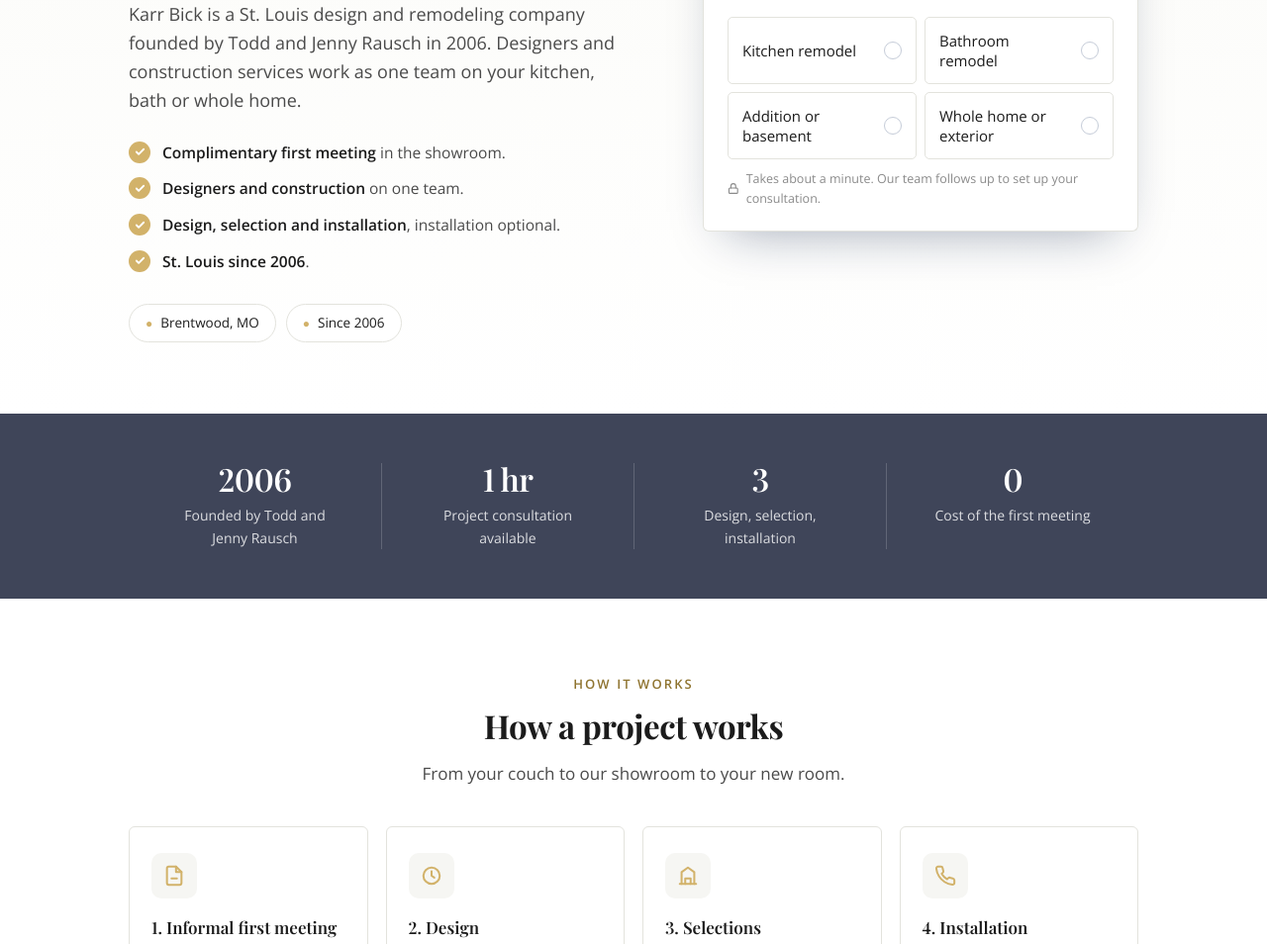
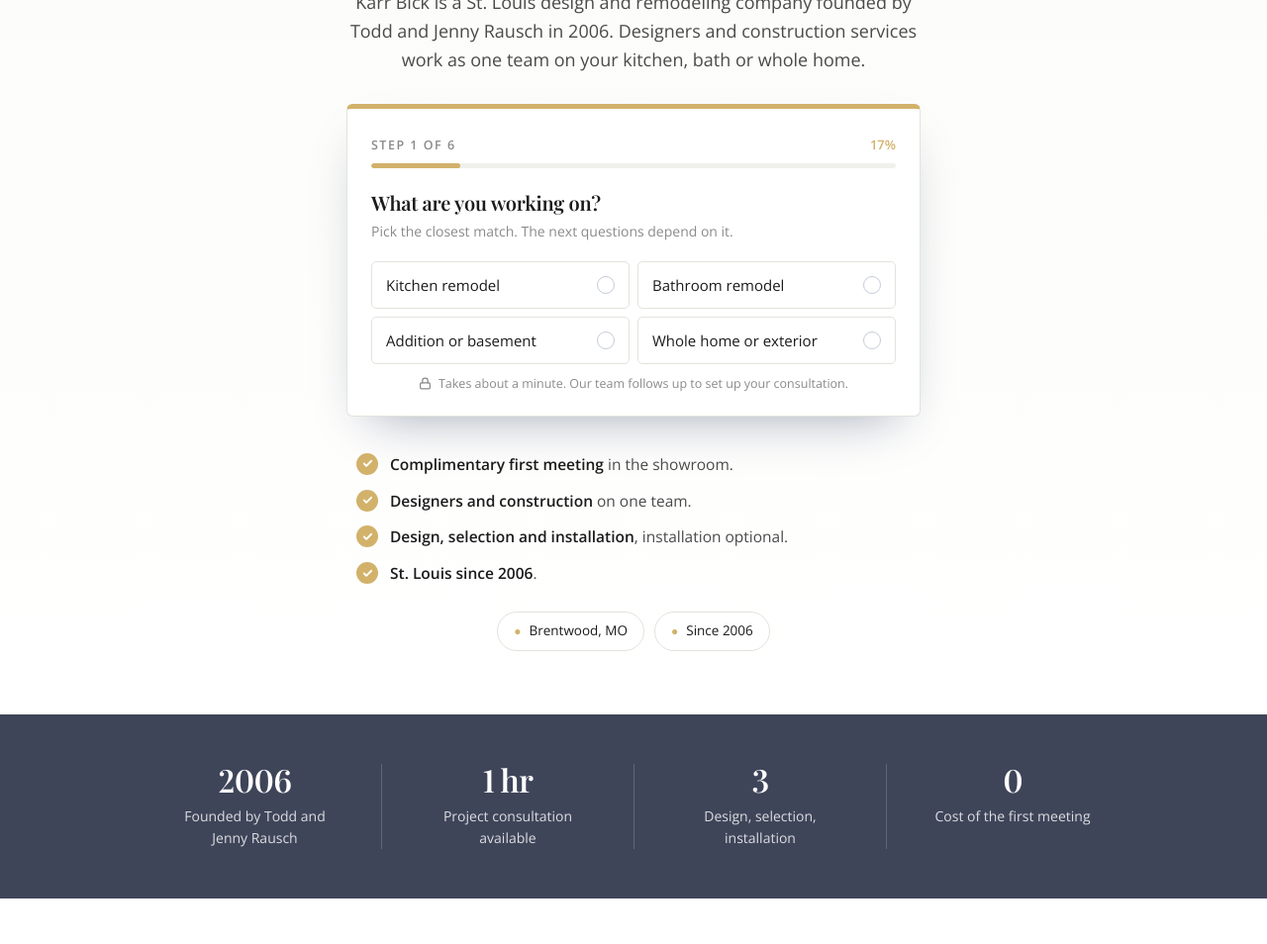
Before and after one commit to sheafox1/karr-bick-kitchen-and-bath, a plain HTML site: page index.html in a window 1280 px wide. Shown: the part 305-1259 px from the top of the page at 99% size. Drawn offline with nearby package versions, Linux system fonts and the light colour scheme.

Commit message:
Centered application form and cash referral reward
Co-Authored-By: Claude Sonnet 5.5 <noreply@anthropic.com>

```diff
--- a/index.html
+++ b/index.html
@@ -240,6 +240,15 @@
   .awards { display:flex; flex-wrap:wrap; gap:14px; align-items:center; justify-content:center; margin-top:16px; }
   .awards img { height: 64px; width:auto; background: var(--navy); border-radius: 8px; padding: 8px 12px; }
   .opts.one { grid-template-columns: 1fr; }
+
+  /* centered hero (Shea 2026-11-17): headline, sub-headline, the form in the middle, information below */
+  .hero-c { text-align: center; padding-top: 52px; padding-bottom: 64px; }
+  .hero-c h1 { max-width: 26ch; margin: 0 auto 16px; text-wrap: balance; }
+  .hero-c .lede { margin: 0 auto 30px; max-width: 56ch; }
+  .hero-c .lab { margin-left: auto; margin-right: auto; }
+  .card-c { max-width: 580px; margin: 0 auto 36px; text-align: left; }
+  .ticks-c { max-width: 560px; margin: 0 auto 26px; text-align: left; }
+  .badges-c { justify-content: center; }
   .hrow .brand { height: 70px !important; width: auto; }
   .flogo { height: 80px !important; width: auto; background:none !important; padding:0 !important; }
   footer { background: #3F4559 !important; }
@@ -267,25 +276,11 @@
 </header>
 
 <div class="hero-wrap">
-<div class="inner hero">
-  <div class="hgrid">
-    <div>
+<div class="inner hero hero-c">
   <p class="lab">Kitchens &middot; Baths &middot; Whole Home &middot; St. Louis, MO</p>
   <h1>Nothing ordinary, <em>from inspiration to installation.</em></h1>
   <p class="lede">Karr Bick is a St. Louis design and remodeling company founded by Todd and Jenny Rausch in 2006. Designers and construction services work as one team on your kitchen, bath or whole home.</p>
-      <ul class="ticks">
-        <li><span class="ck"><svg width="11" height="11" viewBox="0 0 24 24" fill="none" stroke="#fff" stroke-width="4" stroke-linecap="round" stroke-linejoin="round"><path d="M20 6 9 17l-5-5"/></svg></span><span><b>Complimentary first meeting</b> in the showroom.</span></li>
-        <li><span class="ck"><svg width="11" height="11" viewBox="0 0 24 24" fill="none" stroke="#fff" stroke-width="4" stroke-linecap="round" stroke-linejoin="round"><path d="M20 6 9 17l-5-5"/></svg></span><span><b>Designers and construction</b> on one team.</span></li>
-        <li><span class="ck"><svg width="11" height="11" viewBox="0 0 24 24" fill="none" stroke="#fff" stroke-width="4" stroke-linecap="round" stroke-linejoin="round"><path d="M20 6 9 17l-5-5"/></svg></span><span><b>Design, selection and installation</b>, installation optional.</span></li>
-        <li><span class="ck"><svg width="11" height="11" viewBox="0 0 24 24" fill="none" stroke="#fff" stroke-width="4" stroke-linecap="round" stroke-linejoin="round"><path d="M20 6 9 17l-5-5"/></svg></span><span><b>St. Louis since 2006</b>.</span></li>
-      </ul>
-      <div class="badges">
-        <span class="badge"><i>&#9679;</i> Brentwood, MO</span>
-        <span class="badge"><i>&#9679;</i> Since 2006</span>
-      </div>
-    </div>
-
-    <div class="card">
+  <div class="card card-c">
     <div class="ctop"><span class="cstep" id="stepLab">Step 1 of 6</span><span class="cpct" id="pct">17%</span></div>
     <div class="track"><div class="fill" id="fill"></div></div>
     <div id="stage"></div>
@@ -295,6 +290,15 @@
       Takes about a minute. Our team follows up to set up your consultation.
     </div>
   </div>
+  <ul class="ticks ticks-c">
+        <li><span class="ck"><svg width="11" height="11" viewBox="0 0 24 24" fill="none" stroke="#fff" stroke-width="4" stroke-linecap="round" stroke-linejoin="round"><path d="M20 6 9 17l-5-5"/></svg></span><span><b>Complimentary first meeting</b> in the showroom.</span></li>
+        <li><span class="ck"><svg width="11" height="11" viewBox="0 0 24 24" fill="none" stroke="#fff" stroke-width="4" stroke-linecap="round" stroke-linejoin="round"><path d="M20 6 9 17l-5-5"/></svg></span><span><b>Designers and construction</b> on one team.</span></li>
+        <li><span class="ck"><svg width="11" height="11" viewBox="0 0 24 24" fill="none" stroke="#fff" stroke-width="4" stroke-linecap="round" stroke-linejoin="round"><path d="M20 6 9 17l-5-5"/></svg></span><span><b>Design, selection and installation</b>, installation optional.</span></li>
+        <li><span class="ck"><svg width="11" height="11" viewBox="0 0 24 24" fill="none" stroke="#fff" stroke-width="4" stroke-linecap="round" stroke-linejoin="round"><path d="M20 6 9 17l-5-5"/></svg></span><span><b>St. Louis since 2006</b>.</span></li>
+  </ul>
+  <div class="badges badges-c">
+        <span class="badge"><i>&#9679;</i> Brentwood, MO</span>
+        <span class="badge"><i>&#9679;</i> Since 2006</span>
   </div>
 </div>
 </div>
```
Also changed, not shown: referral/index.html (+5 -5 lines). Lines whose indentation alone changed are shown as unchanged.
